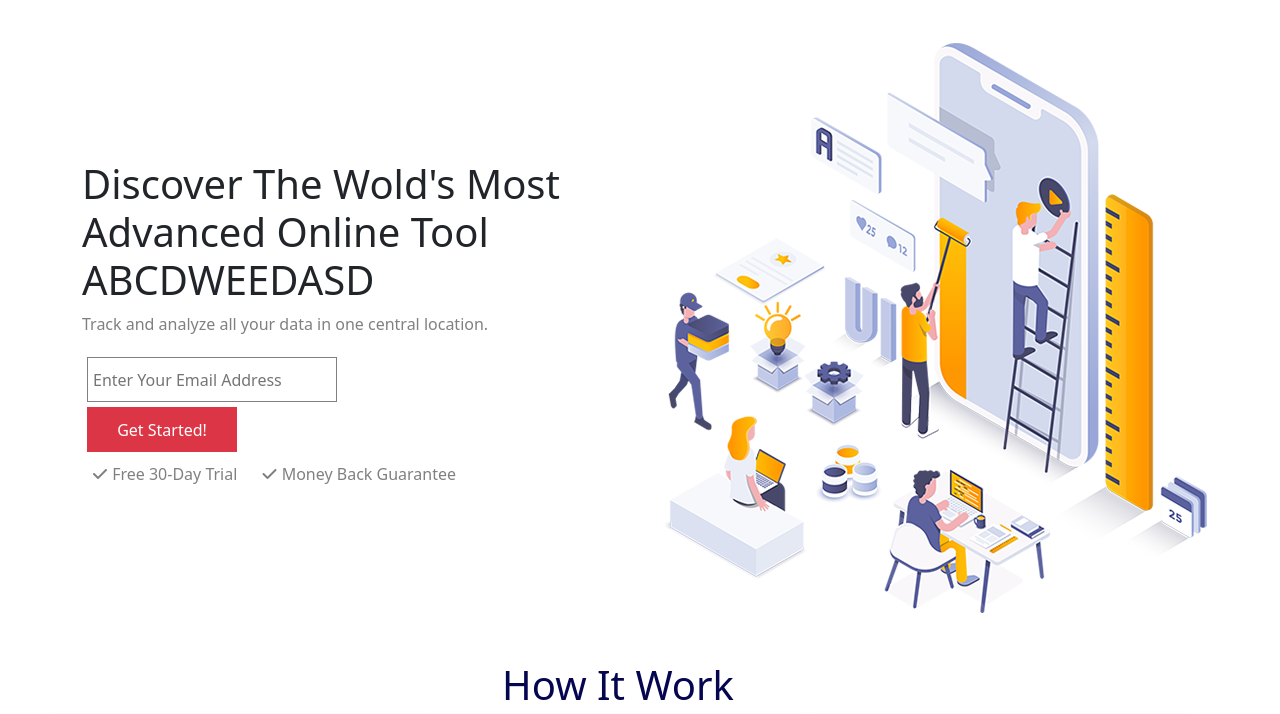
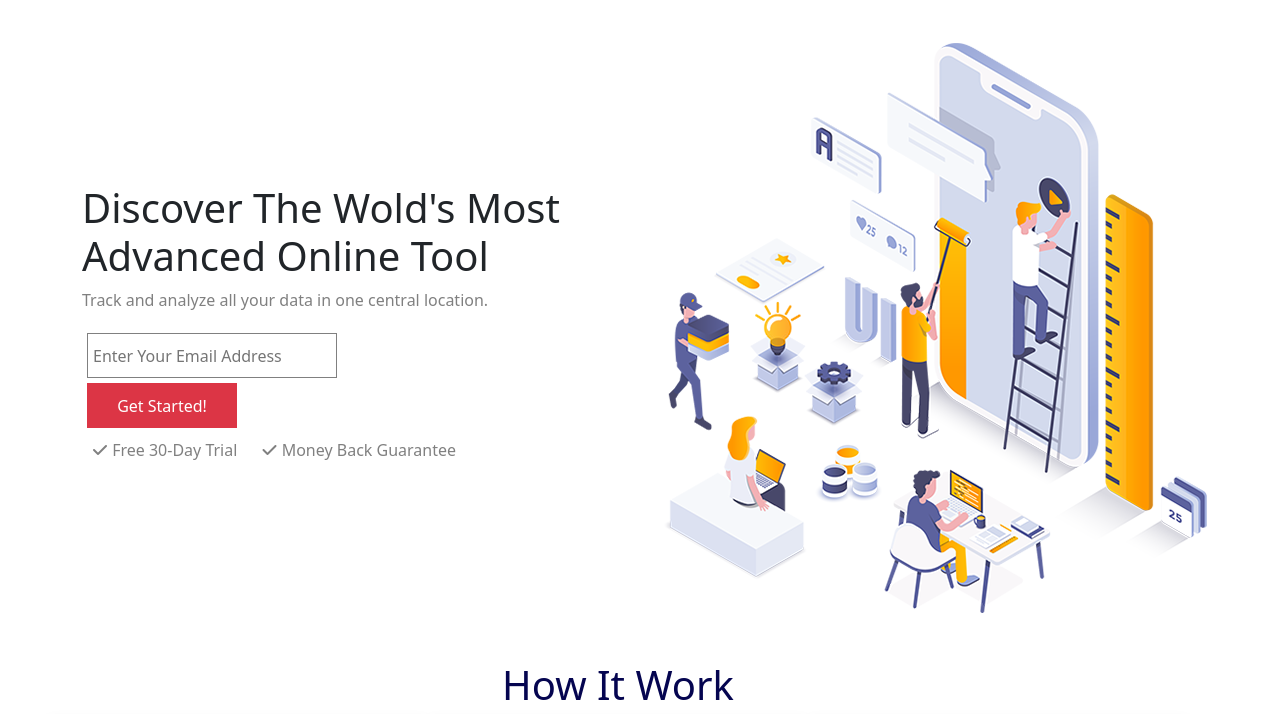
Before and after one commit to yamaan2703/MyProject, a plain HTML site: page index.html in a window 1280 px wide. Shown: the part 77-791 px from the top of the page. Drawn offline with nearby package versions, Linux system fonts and the light colour scheme.

Commit message:
Third Commit

```diff
--- a/index.html
+++ b/index.html
@@ -42,7 +42,7 @@
         <div class="row">
             <div class="col-6 d-flex flex-column justify-content-center">
                 <div class="head">
-                    <h1>Discover The Wold's Most Advanced Online Tool  ABCDWEEDASD<span><i
+                    <h1>Discover The Wold's Most Advanced Online Tool<span><i
                                 class="fa-sharp fa-solid fa-message-quote"></i></span> </h1>
                     <p style="color: gray;">Track and analyze all your data in one central location.</p>
                     <div class="input">
```
